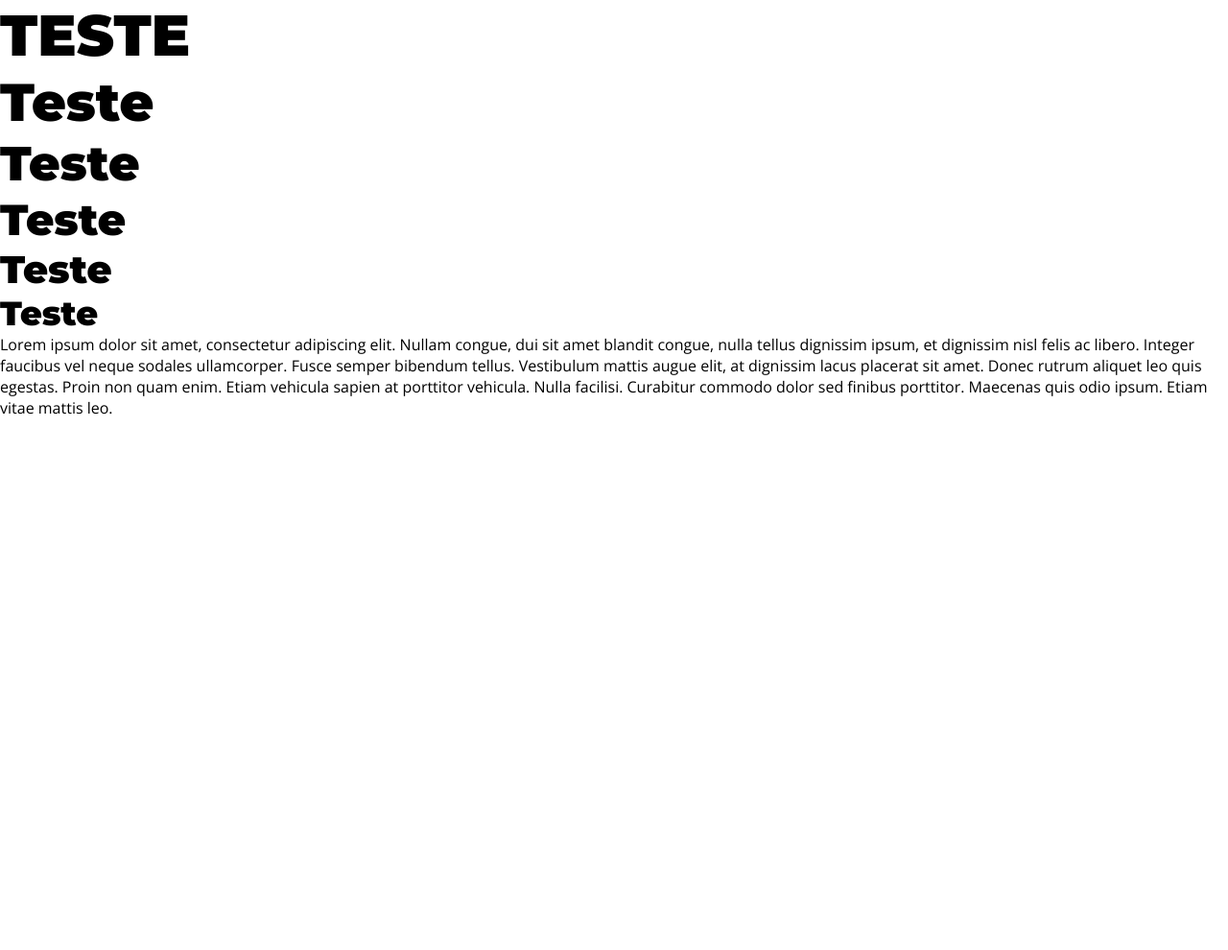
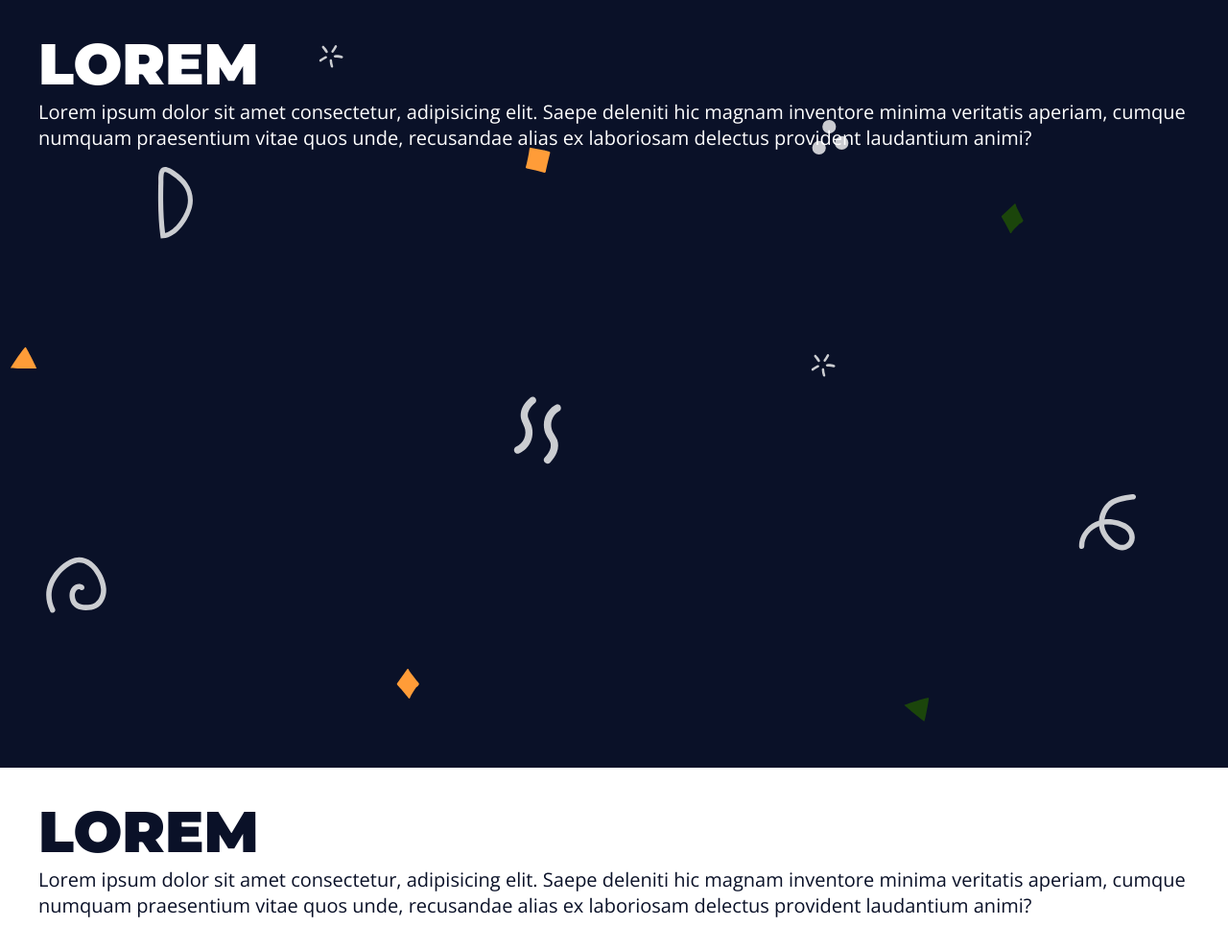
Before and after one commit to Ern-2022/Menezes, a plain HTML site: page page.html in a window 1280 px wide. Shown: the whole page at 96% size. Before the commit the page ends 800 px from the top, so only its background shows below. Drawn offline with nearby package versions, Linux system fonts and the light colour scheme.

Commit message:
landing page

```diff
--- a/assets/css/styles.css
+++ b/assets/css/styles.css
@@ -1,3 +1,9 @@
+:root{
+    --primary-color: #0a1128;
+    --white-color: #FFFFFF;
+    --gap: 3rem;
+}
+
 *{
     margin: 0;
     padding: 0;
@@ -9,7 +15,8 @@ html{
 
 body{
     font-family: 'Open Sans',sans-serif;
-    font-size: 1.6rem;
+    font-size: 2rem;
+    color: var(--primary-color);
 }
 
 h1,h2,h3,h4,h5,h6{
@@ -39,4 +46,29 @@ h5{
 
 h6{
     font-size: 3.5rem;
+
 }
+
+.main-bg{
+    background-image: url('../img/main-bg.svg');
+    background-size: cover;
+    background-position: center center;
+    color: var(--white-color);
+}
+
+.white-bg{
+    background: var(--white-color);
+}
+
+
+
+
+.main-content{
+    max-width: 1200px;
+    margin: 0 auto;
+    padding: var(--gap);
+}
+
+.section{
+    min-height: 100vh;
+}
--- a/page.html
+++ b/page.html
@@ -1,7 +1,3 @@
-
-
-
-
 <!DOCTYPE html>
 <html lang="pt-Br">
 <head>
@@ -15,14 +11,17 @@
 
 </head>
 <body>
-    <h1>Teste</h1>
-    <H2>Teste</H2>
-    <h3>Teste</h3>
-    <h4>Teste</h4>
-    <h5>Teste</h5>
-    <H6>Teste</H6>
-    <p>
-        Lorem ipsum dolor sit amet, consectetur adipiscing elit. Nullam congue, dui sit amet blandit congue, nulla tellus dignissim ipsum, et dignissim nisl felis ac libero. Integer faucibus vel neque sodales ullamcorper. Fusce semper bibendum tellus. Vestibulum mattis augue elit, at dignissim lacus placerat sit amet. Donec rutrum aliquet leo quis egestas. Proin non quam enim. Etiam vehicula sapien at porttitor vehicula. Nulla facilisi. Curabitur commodo dolor sed finibus porttitor. Maecenas quis odio ipsum. Etiam vitae mattis leo.
-    </p>
+    <section class="main-bg section">
+       <div class="main-content">
+        <h1>Lorem</h1>
+        <p>Lorem ipsum dolor sit amet consectetur, adipisicing elit. Saepe deleniti hic magnam inventore minima veritatis aperiam, cumque numquam praesentium vitae quos unde, recusandae alias ex laboriosam delectus provident laudantium animi?</p>
+       </div>
+    </section><section class="white-bg section">
+        <div class="main-content">
+         <h1>Lorem</h1>
+         <p>Lorem ipsum dolor sit amet consectetur, adipisicing elit. Saepe deleniti hic magnam inventore minima veritatis aperiam, cumque numquam praesentium vitae quos unde, recusandae alias ex laboriosam delectus provident laudantium animi?</p>
+        </div>
+     </section>
+
 </body>
 </html>
```
Also changed, not shown: assets/img/main-bg.svg (renamed from assets/img/confetti-doodles.svg).
